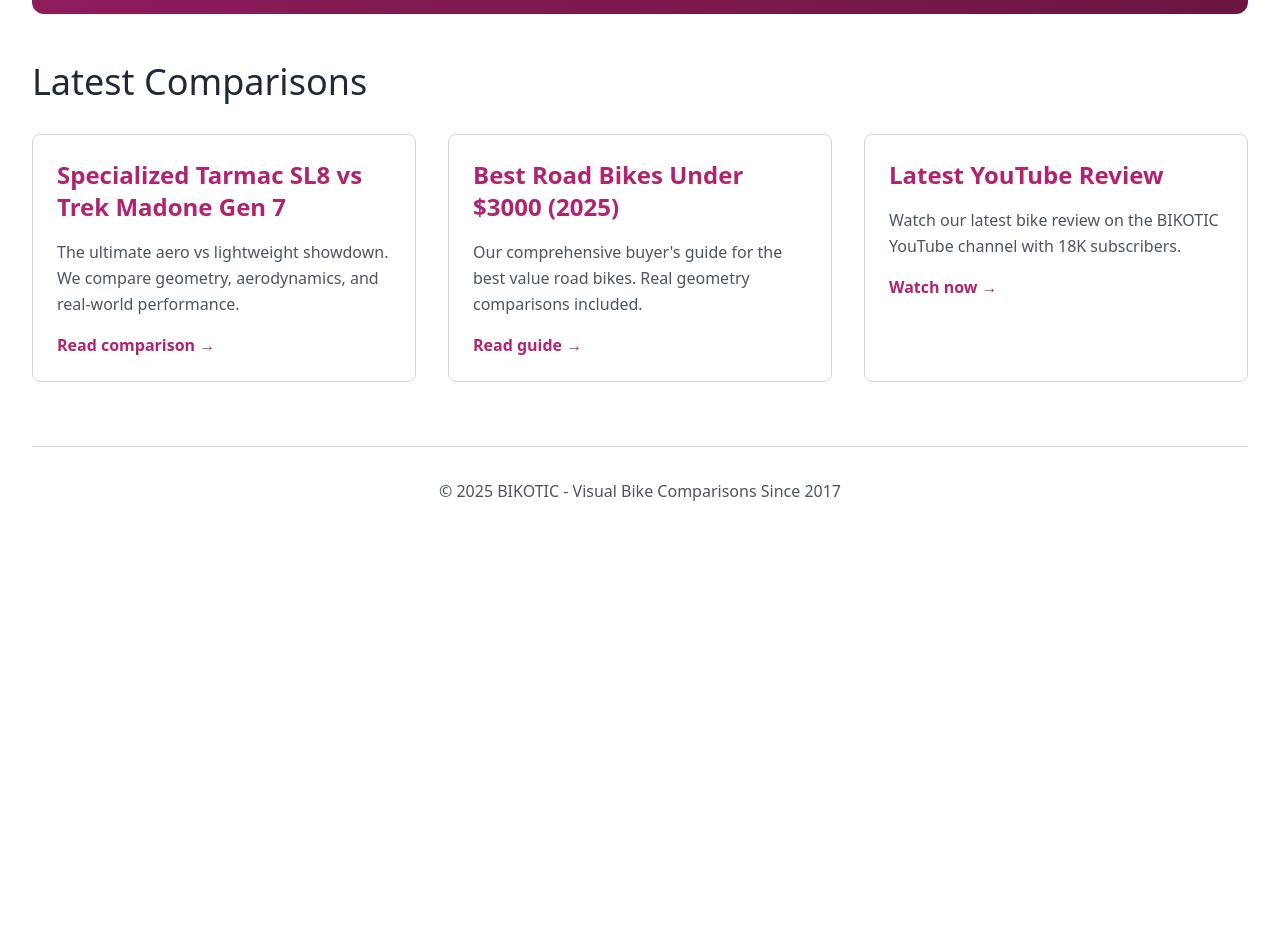
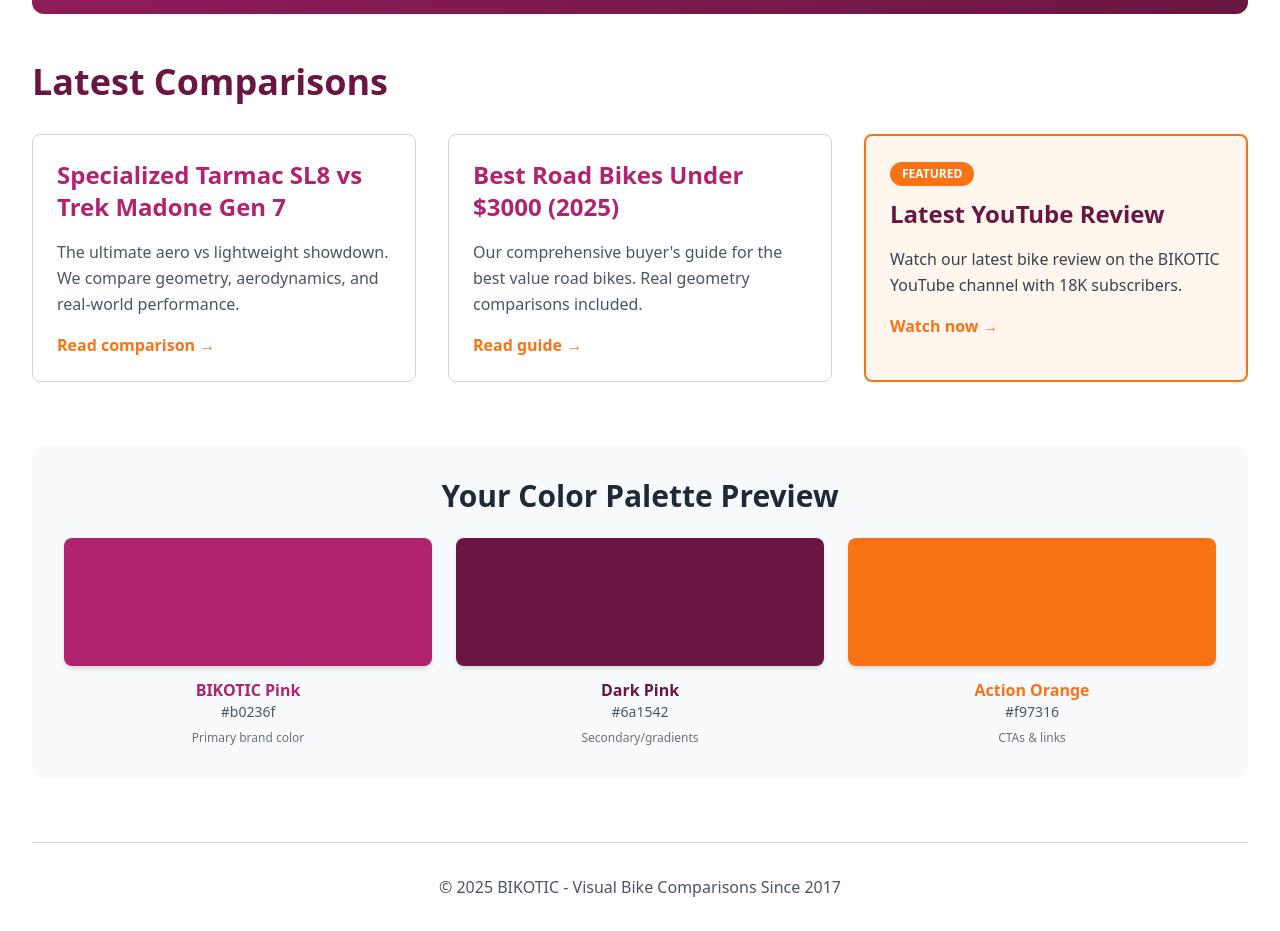
Before and after one commit to maccavamzoo/bikotic-genesis, a Next.js app: page / in a window 1280 px wide. Shown: the part 520-1451 px from the top of the page. Before the commit the page ends 1055 px from the top, so only its background shows below. Built offline with nearby package versions, Linux system fonts and the light colour scheme.

Commit message:
Update page.tsx

```diff
--- a/app/page.tsx
+++ b/app/page.tsx
@@ -11,7 +11,7 @@ export default function Home() {
         </p>
       </header>
 
-      {/* Hero Section */}
+      {/* Hero Section - Shows pink gradient */}
       <section className="bg-gradient-to-br from-bikotic-pink to-bikotic-dark-pink text-white p-8 md:p-12 lg:p-16 rounded-xl mb-8 md:mb-12 text-center">
         <h2 className="text-3xl md:text-4xl lg:text-5xl mb-4">
           Compare Bikes Visually
@@ -19,56 +19,92 @@ export default function Home() {
         <p className="text-lg md:text-xl mb-6 md:mb-8 opacity-90 max-w-3xl mx-auto">
           The ultimate tool for visual bike comparisons. See real geometry differences, fade between models, and make informed decisions.
         </p>
-        <button className="bg-white text-bikotic-pink border-none px-6 md:px-8 py-3 md:py-4 text-base md:text-lg font-bold rounded-lg cursor-pointer hover:bg-gray-100 transition-colors">
+        {/* Orange CTA button */}
+        <button className="bg-bikotic-orange text-white border-none px-6 md:px-8 py-3 md:py-4 text-base md:text-lg font-bold rounded-lg cursor-pointer hover:bg-orange-600 transition-all shadow-lg hover:shadow-xl">
           Launch Comparison Tool
         </button>
       </section>
 
       {/* Featured Content */}
       <section>
-        <h2 className="text-2xl md:text-3xl lg:text-4xl mb-6 md:mb-8 text-gray-800">
+        <h2 className="text-2xl md:text-3xl lg:text-4xl mb-6 md:mb-8 text-bikotic-dark-pink font-bold">
           Latest Comparisons
         </h2>
 
         <div className="grid grid-cols-1 md:grid-cols-2 lg:grid-cols-3 gap-6 md:gap-8">
           {/* Article Card 1 */}
-          <article className="border border-gray-300 rounded-lg p-6 hover:shadow-lg transition-shadow">
+          <article className="border border-gray-300 rounded-lg p-6 hover:shadow-lg transition-shadow hover:border-bikotic-pink">
             <h3 className="text-xl md:text-2xl mb-4 text-bikotic-pink font-semibold">
               Specialized Tarmac SL8 vs Trek Madone Gen 7
             </h3>
             <p className="text-gray-600 leading-relaxed mb-4">
               The ultimate aero vs lightweight showdown. We compare geometry, aerodynamics, and real-world performance.
             </p>
-            <a href="#" className="text-bikotic-pink no-underline font-semibold hover:underline">
+            <a href="#" className="text-bikotic-orange no-underline font-semibold hover:underline inline-flex items-center gap-1">
               Read comparison →
             </a>
           </article>
 
           {/* Article Card 2 */}
-          <article className="border border-gray-300 rounded-lg p-6 hover:shadow-lg transition-shadow">
+          <article className="border border-gray-300 rounded-lg p-6 hover:shadow-lg transition-shadow hover:border-bikotic-pink">
             <h3 className="text-xl md:text-2xl mb-4 text-bikotic-pink font-semibold">
               Best Road Bikes Under $3000 (2025)
             </h3>
             <p className="text-gray-600 leading-relaxed mb-4">
               Our comprehensive buyer's guide for the best value road bikes. Real geometry comparisons included.
             </p>
-            <a href="#" className="text-bikotic-pink no-underline font-semibold hover:underline">
+            <a href="#" className="text-bikotic-orange no-underline font-semibold hover:underline inline-flex items-center gap-1">
               Read guide →
             </a>
           </article>
 
-          {/* Article Card 3 */}
-          <article className="border border-gray-300 rounded-lg p-6 hover:shadow-lg transition-shadow">
-            <h3 className="text-xl md:text-2xl mb-4 text-bikotic-pink font-semibold">
+          {/* Article Card 3 - With orange accent background */}
+          <article className="border-2 border-bikotic-orange rounded-lg p-6 bg-orange-50 hover:shadow-lg transition-shadow">
+            <div className="inline-block bg-bikotic-orange text-white text-xs font-bold px-3 py-1 rounded-full mb-3">
+              FEATURED
+            </div>
+            <h3 className="text-xl md:text-2xl mb-4 text-bikotic-dark-pink font-semibold">
               Latest YouTube Review
             </h3>
-            <p className="text-gray-600 leading-relaxed mb-4">
+            <p className="text-gray-700 leading-relaxed mb-4">
               Watch our latest bike review on the BIKOTIC YouTube channel with 18K subscribers.
             </p>
-            <a href="#" className="text-bikotic-pink no-underline font-semibold hover:underline">
+            <a href="#" className="text-bikotic-orange no-underline font-semibold hover:underline inline-flex items-center gap-1">
               Watch now →
             </a>
           </article>
+        </div>
+      </section>
+
+      {/* Color Palette Preview Section */}
+      <section className="mt-12 md:mt-16 p-8 bg-gray-50 rounded-xl">
+        <h2 className="text-2xl md:text-3xl mb-6 text-gray-800 font-bold text-center">
+          Your Color Palette Preview
+        </h2>
+        <div className="grid grid-cols-1 md:grid-cols-3 gap-6">
+          {/* Pink */}
+          <div className="text-center">
+            <div className="w-full h-32 bg-bikotic-pink rounded-lg mb-3 shadow-md"></div>
+            <p className="font-bold text-bikotic-pink">BIKOTIC Pink</p>
+            <p className="text-sm text-gray-600">#b0236f</p>
+            <p className="text-xs text-gray-500 mt-2">Primary brand color</p>
+          </div>
+
+          {/* Dark Pink */}
+          <div className="text-center">
+            <div className="w-full h-32 bg-bikotic-dark-pink rounded-lg mb-3 shadow-md"></div>
+            <p className="font-bold text-bikotic-dark-pink">Dark Pink</p>
+            <p className="text-sm text-gray-600">#6a1542</p>
+            <p className="text-xs text-gray-500 mt-2">Secondary/gradients</p>
+          </div>
+
+          {/* Orange */}
+          <div className="text-center">
+            <div className="w-full h-32 bg-bikotic-orange rounded-lg mb-3 shadow-md"></div>
+            <p className="font-bold text-bikotic-orange">Action Orange</p>
+            <p className="text-sm text-gray-600">#f97316</p>
+            <p className="text-xs text-gray-500 mt-2">CTAs & links</p>
+          </div>
         </div>
       </section>
 
```
